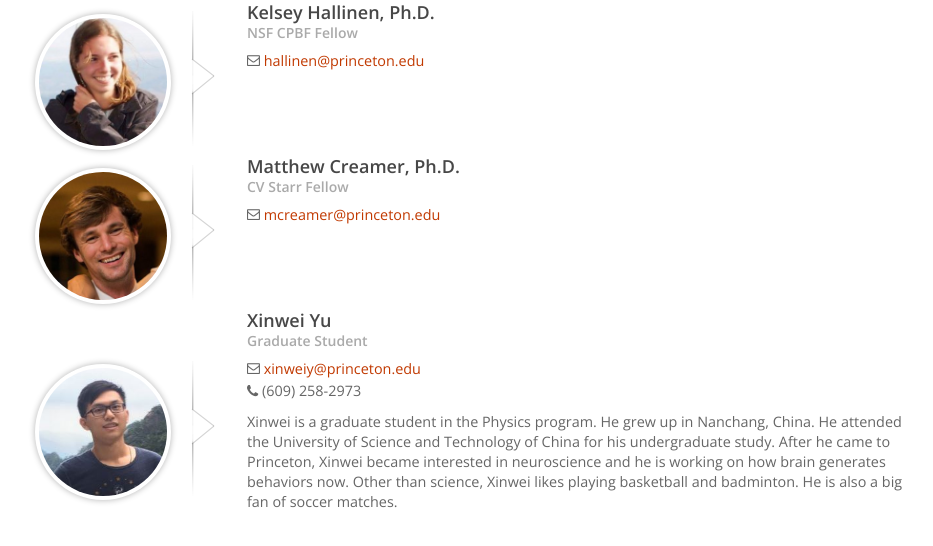
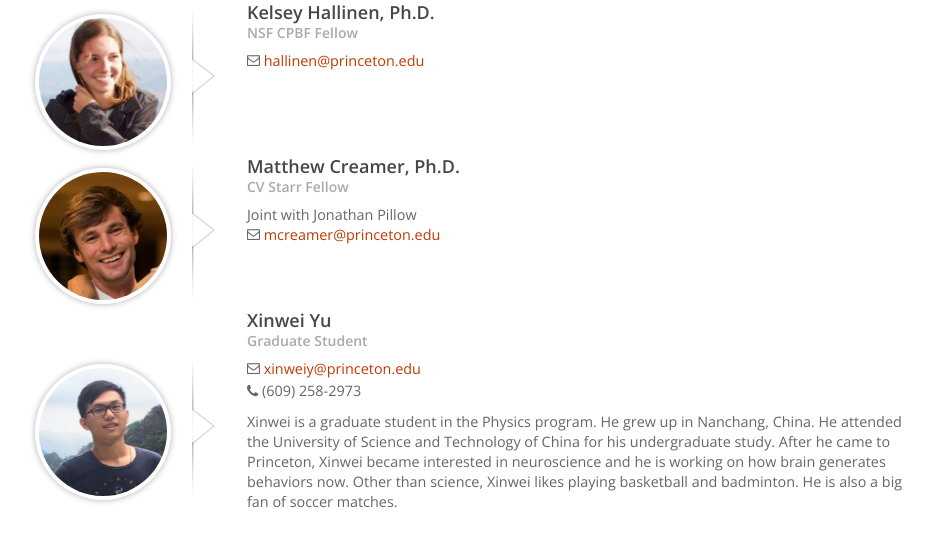
Before and after one commit to leiferlab/leiferlab.princeton.edu, a PHP site: page /people.php in a window 1280 px wide. Shown: the part 928-1474 px from the top of the page, without its empty margins (165-1098 px from the left). Run offline with PHP 8.4, Linux system fonts and the light colour scheme; data that the repository does not hold is empty; some libraries are stand-ins or nearby versions.

Commit message:
add shared w/ pillow

```diff
--- a/people.php
+++ b/people.php
@@ -79,8 +79,10 @@
 
 		<article class="member">
 			<h3 class="member-name">Matthew Creamer, Ph.D.</h3>
+
 			<h4 class="member-position">CV Starr Fellow</h4>
 			<p class="member-contact">
+				Joint with Jonathan Pillow<br \>
 				<i class="icon-envelope"></i>&nbsp;<a href="mailto:mcreamer@princeton.edu">mcreamer@princeton.edu</a><br \>
 			</p>
 			<p class="member-bio">
```
